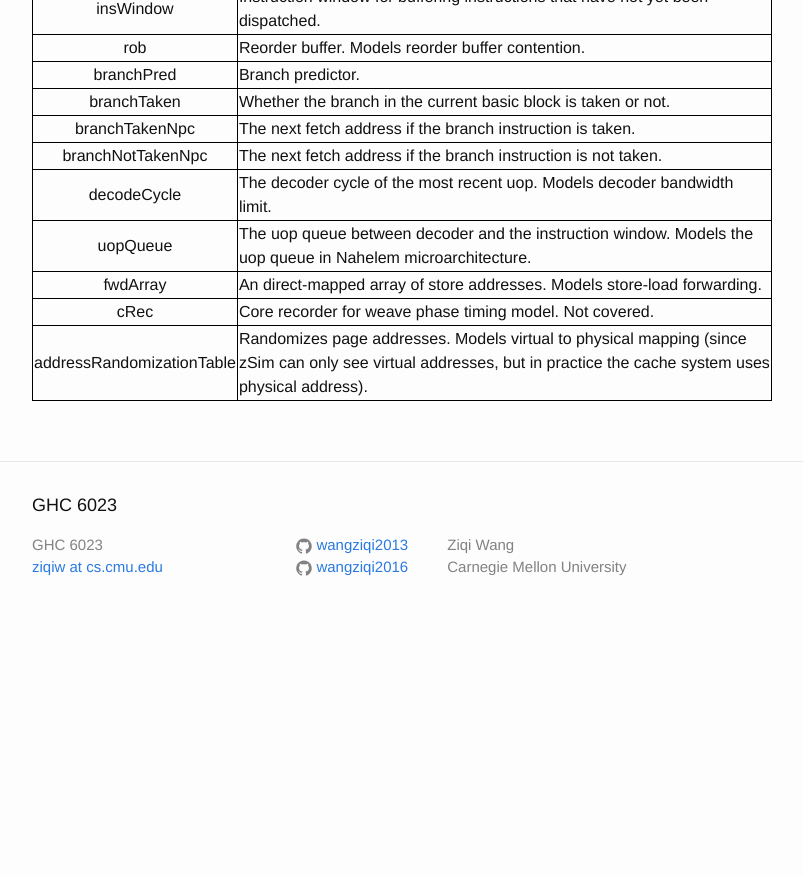
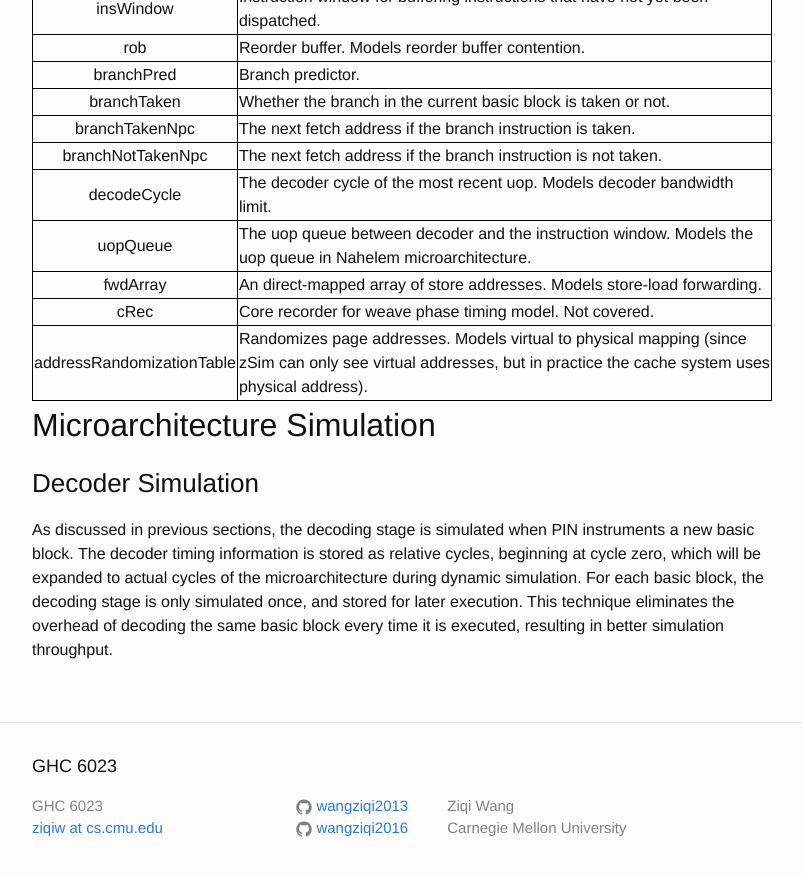
Before and after one commit to wangziqi2013/wangziqi2013.github.io, a Jekyll site: the page built from _posts/2019-12-31-zsim-microarch.markdown, in a window 1280 px wide and 900 px high, scrolled down 4265 px. Shown: the top 876 px of the window, without its empty margins (238-1041 px from the left). Built offline with Jekyll 4.4.1, drawn with Linux system fonts in a browser that asks for light colours; before the commit the page ends 4904 px from its top, so only the background shows below that.

Commit message:
Adding decoding simulation

```diff
--- a/_posts/2019-12-31-zsim-microarch.markdown
+++ b/_posts/2019-12-31-zsim-microarch.markdown
@@ -149,3 +149,13 @@ We list important fields of `class OOOCore` and their descriptions in the follow
 | cRec | Core recorder for weave phase timing model. Not covered. |
 | addressRandomizationTable | Randomizes page addresses. Models virtual to physical mapping (since zSim can only see virtual addresses, but in practice the cache system uses physical address). |
 {:.mbtablestyle}
+
+## Microarchitecture Simulation
+
+### Decoder Simulation
+
+As discussed in previous sections, the decoding stage is simulated when PIN instruments a new basic block. The decoder
+timing information is stored as relative cycles, beginning at cycle zero, which will be expanded to actual cycles of the
+microarchitecture during dynamic simulation. For each basic block, the decoding stage is only simulated once, and stored
+for later execution. This technique eliminates the overhead of decoding the same basic block every time it is executed,
+resulting in better simulation throughput.
```
